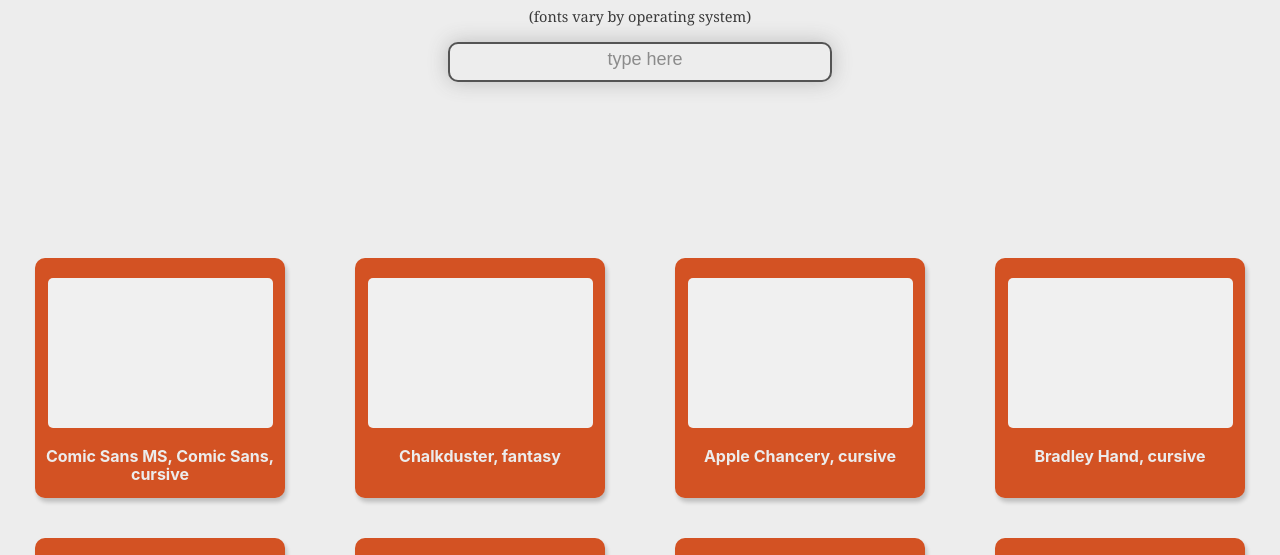
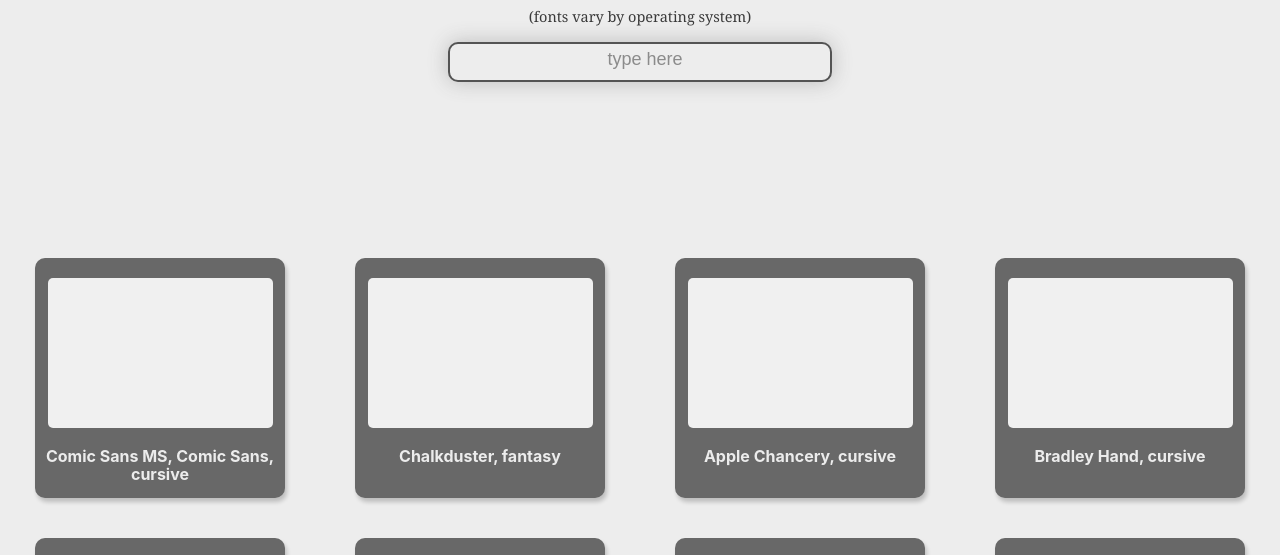
Before and after one commit to Austinshepherd/CSS.FontsGo, a Gatsby site: page / in a window 1280 px wide. Shown: the part 168-723 px from the top of the page. Built offline with nearby package versions, Linux system fonts and the light colour scheme; Gatsby itself is replaced by a stand-in of ours.

Commit message:
Update layout.css

```diff
--- a/src/components/layout.css
+++ b/src/components/layout.css
@@ -745,7 +745,7 @@ textarea:focus {
 
 
 .card{
-  background-color:  rgb(211, 82, 35);
+  background-color:  #686868;
   width: 250px;
   height: 240px;
   display: block;
```
